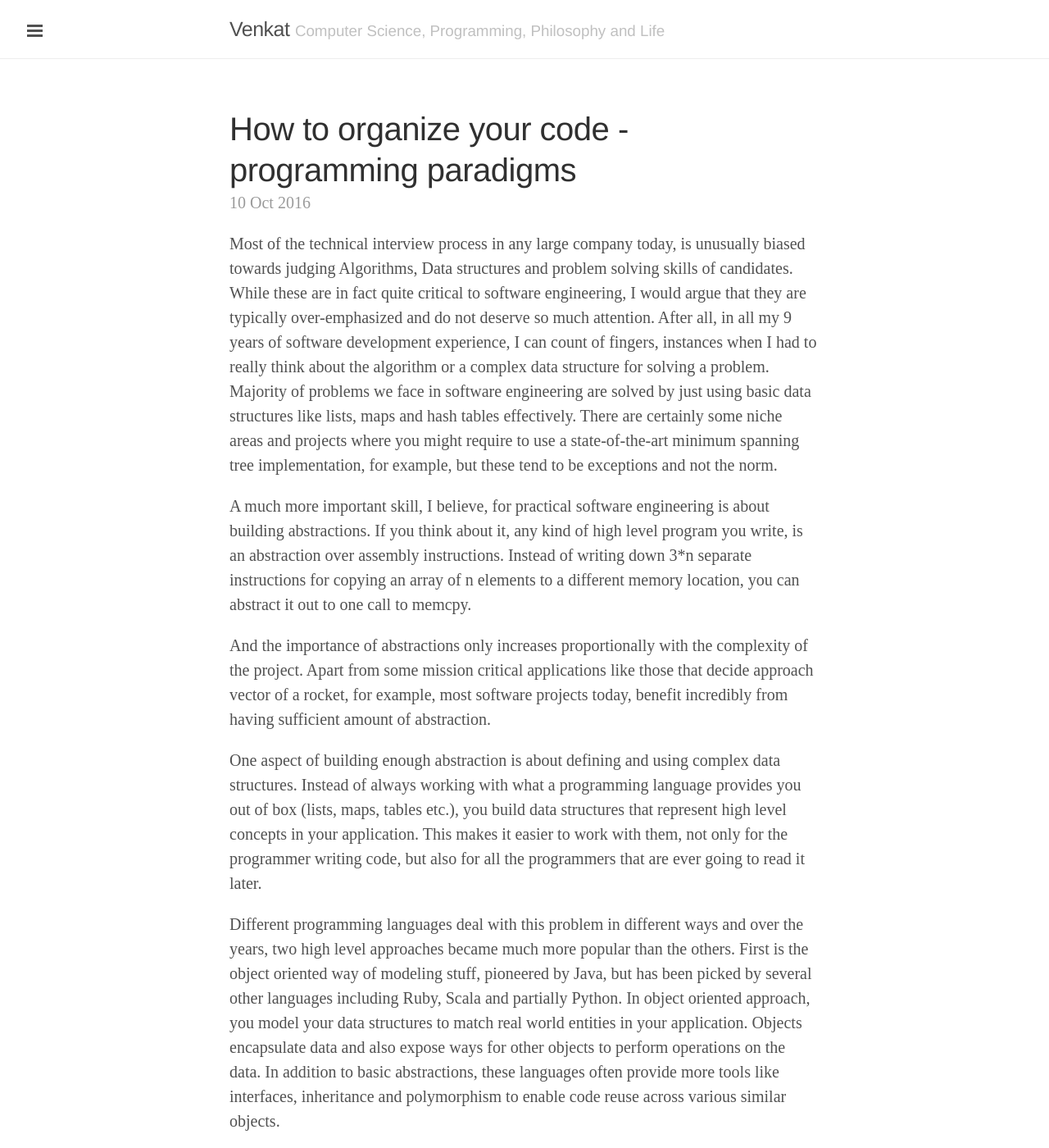
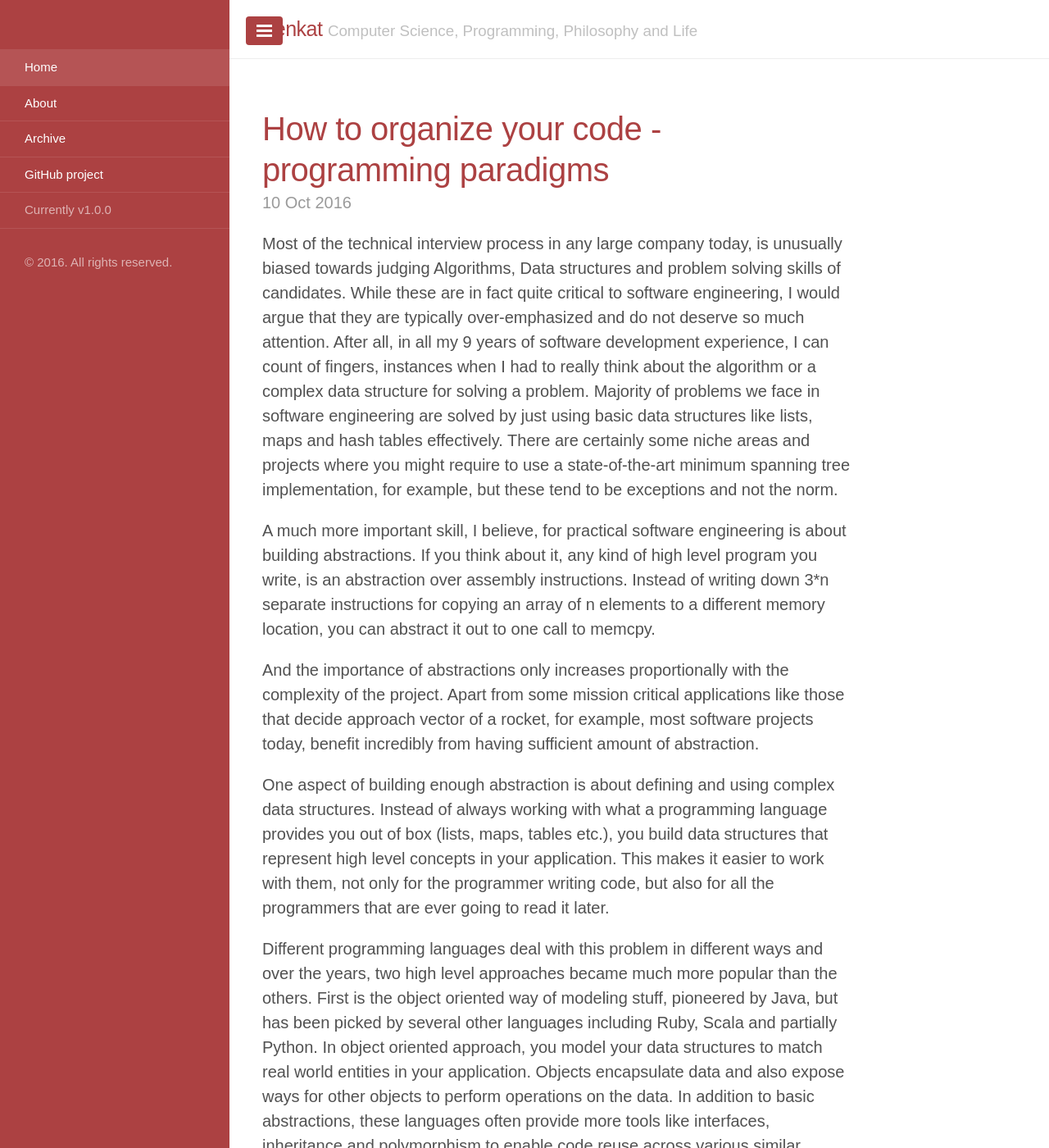
Before and after one commit to venustus/venustus.github.io, a Jekyll site: the page built from index.html, in a window 1280 px wide and 1400 px high. Shown: the whole window at 82% size. Built offline with Jekyll 4.4.1, drawn with Linux system fonts in a browser that asks for light colours; the list of posts is cut into pages by our own code; some of the changed text lies outside the part shown.

Commit message:
Revamping UI of the blog

```diff
--- a/_config.yml
+++ b/_config.yml
@@ -32,3 +32,5 @@ pages_list:
   About: '/about'
   Archive: '/archive'
   Feed: '/atom.xml'
+
+gems:                [jekyll-paginate]
--- a/_includes/head.html
+++ b/_includes/head.html
@@ -18,7 +20,6 @@
   <link rel="stylesheet" href="/public/css/syntax.css">
   <link rel="stylesheet" href="/public/css/lanyon.css">
   <link rel="stylesheet" href="/public/css/venkat.css">
-  <link rel="stylesheet" href="http://fonts.googleapis.com/css?family=PT+Serif:400,400italic,700|PT+Sans:400">
 
   <!-- Icons -->
   <link rel="apple-touch-icon-precomposed" sizes="144x144" href="/public/apple-touch-icon-144-precomposed.png">
--- a/_includes/sidebar.html
+++ b/_includes/sidebar.html
@@ -1,6 +1,6 @@
 <!-- Target for toggling the sidebar `.sidebar-checkbox` is for regular
      styles, `#sidebar-checkbox` for behavior. -->
-<input type="checkbox" class="sidebar-checkbox" id="sidebar-checkbox">
+<input type="checkbox" class="sidebar-checkbox" id="sidebar-checkbox" checked>
 
 <!-- Toggleable sidebar -->
 <div class="sidebar" id="sidebar">
--- a/_layouts/default.html
+++ b/_layouts/default.html
@@ -3,7 +3,7 @@
 
   {% include head.html %}
 
-  <body>
+  <body class="theme-base-08 sidebar-overlay">
 
     {% include sidebar.html %}
 
@@ -28,7 +28,7 @@
       <div class="related">
         <h2>Previous Posts</h2>
         <ul class="related-posts">
-          {% for post in site.related_posts limit:3 %}
+          {% for post in site.posts offset:1 limit:3 %}
             <li>
               <h3>
                 <a href="{{ post.url }}">
--- a/public/css/lanyon.css
+++ b/public/css/lanyon.css
@@ -42,11 +42,11 @@ body {
 
 html {
   /*font-family: "PT Serif", Georgia, "Times New Roman", serif;*/
-  font-family: "freight-text-pro", "adobe-caslon-pro", "Times New Roman", serif;
+  font-family: 'proxima-nova', sans-serif;
 }
 
 h1, h2, h3, h4, h5, h6 {
-  font-family: "freight-text-pro", "adobe-caslon-pro", Helvetica, Arial, sans-serif;
+  font-family: 'proxima-nova', sans-serif;
   /*font-family: "PT Sans", Helvetica, Arial, sans-serif;*/
   font-weight: 400;
   color: #313131;
@@ -150,7 +150,7 @@ h1, h2, h3, h4, h5, h6 {
   width: 14rem;
   visibility: hidden;
   overflow-y: auto;
-  font-family: "PT Sans", Helvetica, Arial, sans-serif;
+  font-family: 'proxima-nova', sans-serif;
   font-size: .875rem; /* 15px */
   color: rgba(255,255,255,.6);
   background-color: #202020;
@@ -334,6 +334,7 @@ a.sidebar-nav-item:focus {
 .related {
   padding-top: 2rem;
   padding-bottom: 2rem;
+  margin-left: 1rem;
   border-top: 1px solid #eee;
 }
 .related-posts {
@@ -367,7 +368,7 @@ a.sidebar-nav-item:focus {
   overflow: hidden; /* clearfix */
   margin-left: -1rem;
   margin-right: -1rem;
-  font-family: "PT Sans", Helvetica, Arial, sans-serif;
+  font-family: 'proxima-nova', sans-serif;
   color: #ccc;
   text-align: center;
 }
--- a/public/css/poole.css
+++ b/public/css/poole.css
@@ -261,8 +261,7 @@ tbody tr:nth-child(odd) th {
   max-width: 38rem;
   padding-left:  1rem;
   padding-right: 1rem;
-  margin-left:  auto;
-  margin-right: auto;
+  margin-left:  1rem;
 }
 
 
```
Also changed, not shown: other parts of _includes/head.html (+2 -25 lines).
